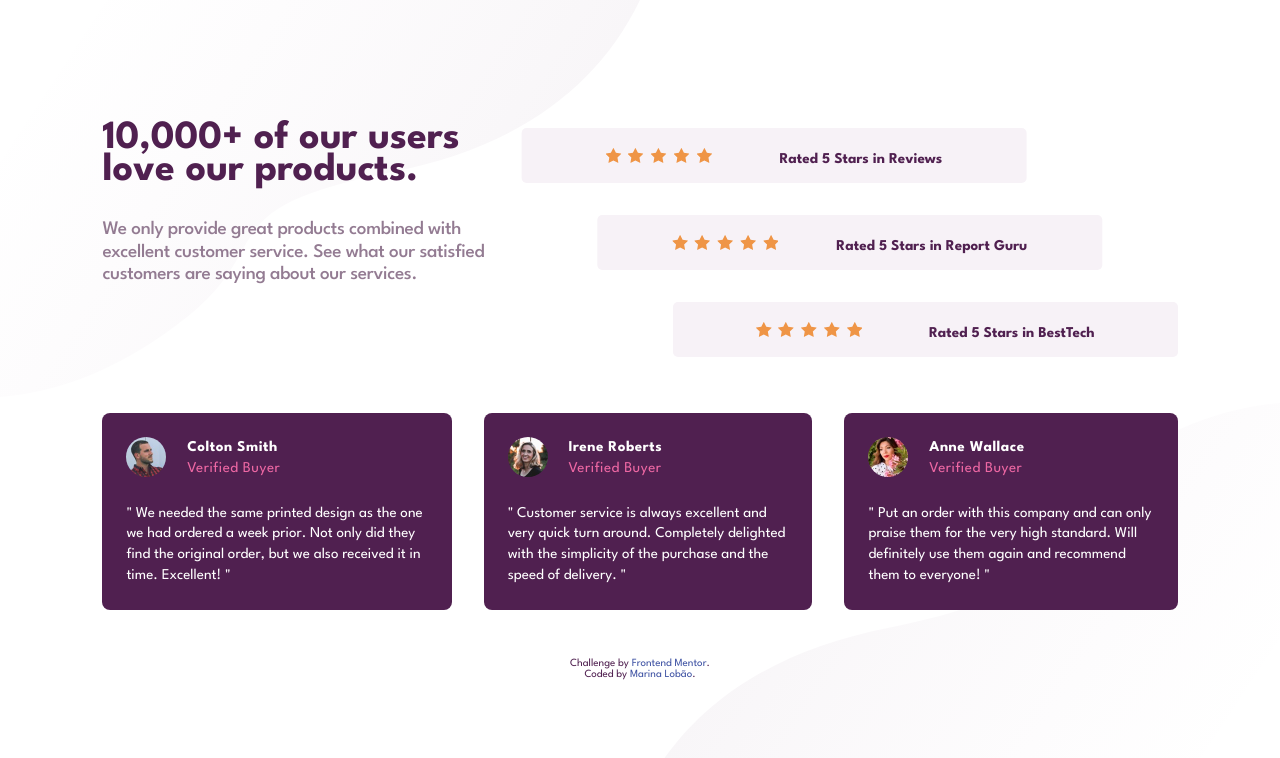
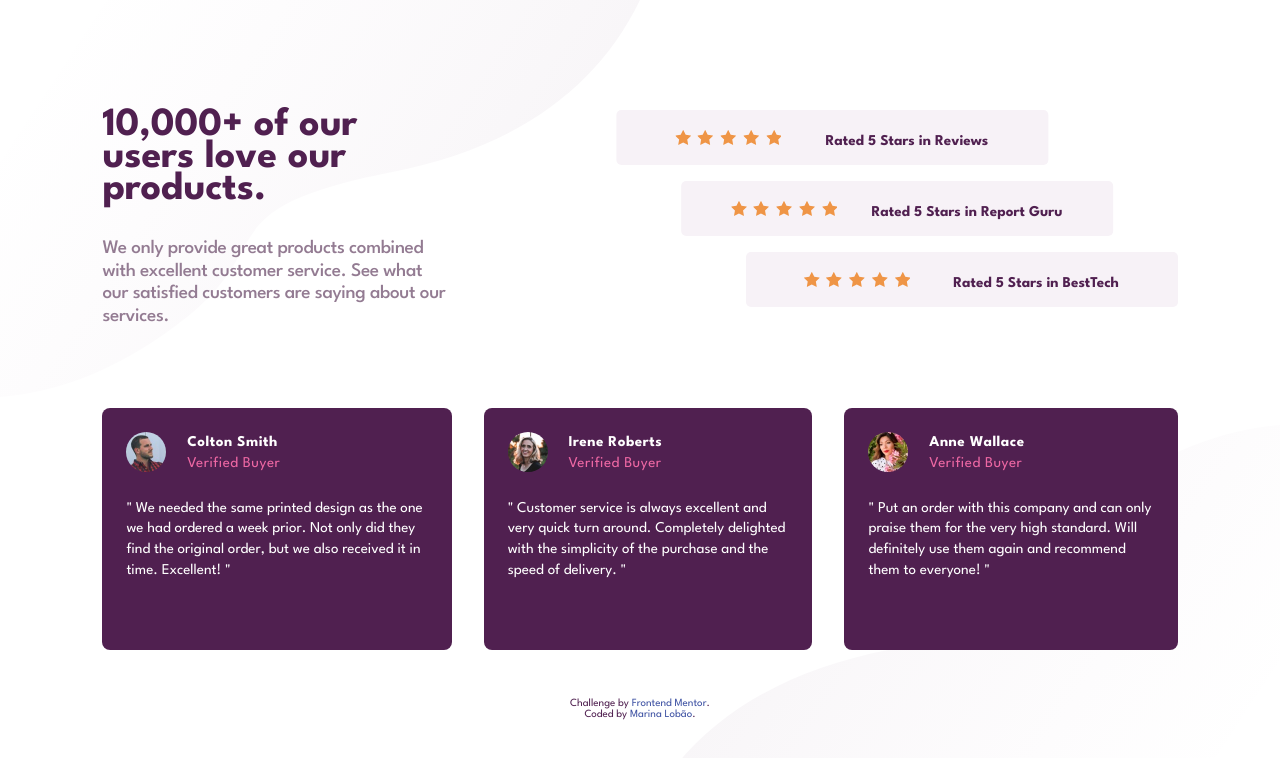
Before and after one commit to MarinaLobao/Frontend-Mentor-Challenges, a plain HTML site: page social-proof-section-master/index.html in a window 1280 px wide. Drawn offline with Linux system fonts and the light colour scheme.

Commit message:
Add files via upload

```diff
--- a/social-proof-section-master/css/style.css
+++ b/social-proof-section-master/css/style.css
@@ -3,7 +3,7 @@ body {
   background-image: url(../images/bg-pattern-top-mobile.svg), url(../images/bg-pattern-bottom-mobile.svg);
   background-repeat: no-repeat, no-repeat;
   background-size: 100%, 100%;
-  background-position: 0 0, left 0 bottom 0;
+  background-position: 0 0, right 0 bottom 0;
   display: flex;
   flex-direction: column;
   justify-content: space-between;
@@ -21,11 +21,6 @@ body {
   }
 }
 
-@media screen and (min-width: 768px) {
-  body{
-  }
-}
-
 .all {
   display: grid;
   grid-template-rows: 1fr auto auto;
@@ -37,7 +32,7 @@ body {
 
 .intro {
   grid-area: intro;
-  padding-top: .2rem;
+  padding-top: .5rem;
 }
 
 .title {
@@ -87,10 +82,6 @@ body {
 .rate_title{
   font-weight: 700;
   margin-top: .5rem;
-}
-
-.depoimentos {
-  margin-bottom: 3rem;
 }
 
 .card {
@@ -168,17 +159,19 @@ body {
   }
 
   .all {
-    grid-template-columns: 1fr 1.8fr;
+    grid-template-columns: 1fr 2fr;
     grid-template-rows: 1fr 1fr;
     grid-template-areas:
       "intro rating"
       "depoimentos depoimentos";
     margin-bottom: 3rem;
-    max-width: 1200px;
+    max-width: 1111px;
+    row-gap: 4rem;
+    column-gap: 2rem;
   }
 
   .rating {
-    /* justify-content: center; */
+    justify-content: flex-start;
     align-items: flex-end;
     margin-bottom: 0;
     padding: 0 0 0 1rem;
@@ -187,7 +180,7 @@ body {
   .rate {
     flex-direction: row;
     margin: .5rem 0;
-    width: 70%;
+    width: 400px;
     /* max-width: 400px; */
   }
 
@@ -203,8 +196,7 @@ body {
     grid-area: depoimentos;
     display: flex;
     justify-content: space-between;
-    margin-top: 1rem;
-    margin: 3rem 0 0 0;
+    /* margin: 3rem 0 0 0; */
   }
 
   .card{
@@ -221,15 +213,3 @@ body {
   }
 
 }
-
-
-
-
-/* .all {
-  grid-template-columns: 1fr 1fr;
-  grid-template-rows: 1fr 1fr;
-  grid-template-areas:
-    "intro rating"
-    "testimonials testimonials";
-
-} */
```
